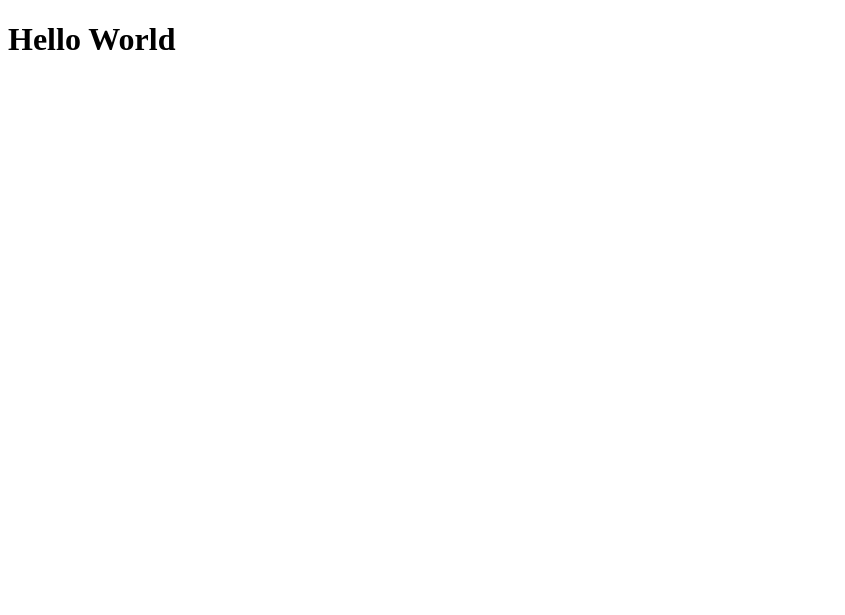
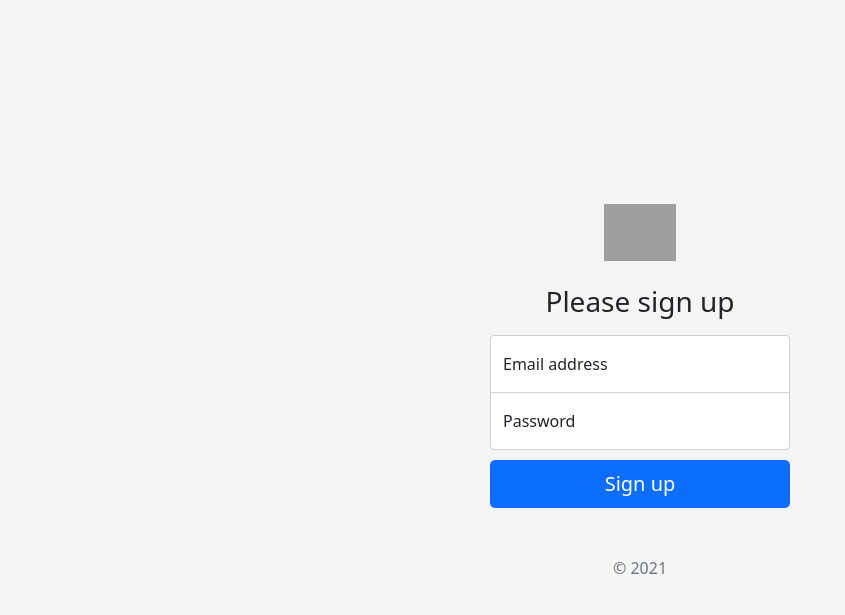
Before and after one commit to olezhek85/didactic-doodle, a website: page src/public/index.html in a window 1280 px wide. Shown: the whole page, without its empty margins (0-845 px from the left). Drawn offline with nearby package versions, Linux system fonts and the light colour scheme; grey boxes are pictures that could not be loaded.

Commit message:
Add sign up form

```diff
--- a/src/public/index.html
+++ b/src/public/index.html
@@ -4,9 +4,81 @@
     <meta charset="UTF-8" />
     <meta http-equiv="X-UA-Compatible" content="IE=edge" />
     <meta name="viewport" content="width=device-width, initial-scale=1.0" />
-    <title>App name</title>
+    <title>Didactic-Doodle App</title>
+    <link
+      href="https://cdn.jsdelivr.net/npm/bootstrap@5.0.0/dist/css/bootstrap.min.css"
+      rel="stylesheet"
+      integrity="sha384-wEmeIV1mKuiNpC+IOBjI7aAzPcEZeedi5yW5f2yOq55WWLwNGmvvx4Um1vskeMj0"
+      crossorigin="anonymous"
+    />
+    <style>
+      .bd-placeholder-img {
+        font-size: 1.125rem;
+        text-anchor: middle;
+        -webkit-user-select: none;
+        -moz-user-select: none;
+        user-select: none;
+      }
+
+      @media (min-width: 768px) {
+        .bd-placeholder-img-lg {
+          font-size: 3.5rem;
+        }
+      }
+    </style>
+    <link href="./signup.css" rel="stylesheet" />
   </head>
-  <body>
-    <h1>Hello World</h1>
+  <body class="text-center">
+    <main class="form-signup">
+      <form id="form-signup">
+        <img
+          class="mb-4"
+          src="https://getbootstrap.com/docs/5.0/assets/brand/bootstrap-logo.svg"
+          alt=""
+          width="72"
+          height="57"
+        />
+        <h1 class="h3 mb-3 fw-normal">Please sign up</h1>
+
+        <div class="form-floating">
+          <input
+            type="email"
+            class="form-control"
+            id="email"
+            placeholder="name@example.com"
+          />
+          <label for="email">Email address</label>
+        </div>
+        <div class="form-floating">
+          <input
+            type="password"
+            class="form-control"
+            id="password"
+            placeholder="Password"
+          />
+          <label for="password">Password</label>
+        </div>
+        <button class="w-100 btn btn-lg btn-primary" type="submit">
+          Sign up
+        </button>
+        <p class="mt-5 mb-3 text-muted">&copy; 2021</p>
+      </form>
+    </main>
+
+    <script>
+      (() => {
+        const form = document.getElementById("form-signup");
+        form.addEventListener("submit", (event) => {
+          event.preventDefault();
+          const values = Object.values(form).reduce((obj, field) => {
+            if (field.id) {
+              obj[field.id] = field.value;
+            }
+            return obj;
+          }, {});
+          console.log(`values`, values);
+        });
+      })();
+    </script>
   </body>
 </html>
--- /dev/null
+++ b/src/public/signup.css
@@ -0,0 +1,35 @@
+html,
+body {
+  height: 100%;
+}
+
+body {
+  display: flex;
+  align-items: center;
+  padding-top: 40px;
+  padding-bottom: 40px;
+  background-color: #f5f5f5;
+}
+
+.form-signup {
+  width: 100%;
+  max-width: 330px;
+  padding: 15px;
+  margin: auto;
+}
+
+.form-signup .form-floating:focus-within {
+  z-index: 2;
+}
+
+.form-signup input[type="email"] {
+  margin-bottom: -1px;
+  border-bottom-right-radius: 0;
+  border-bottom-left-radius: 0;
+}
+
+.form-signup input[type="password"] {
+  margin-bottom: 10px;
+  border-top-left-radius: 0;
+  border-top-right-radius: 0;
+}
```
